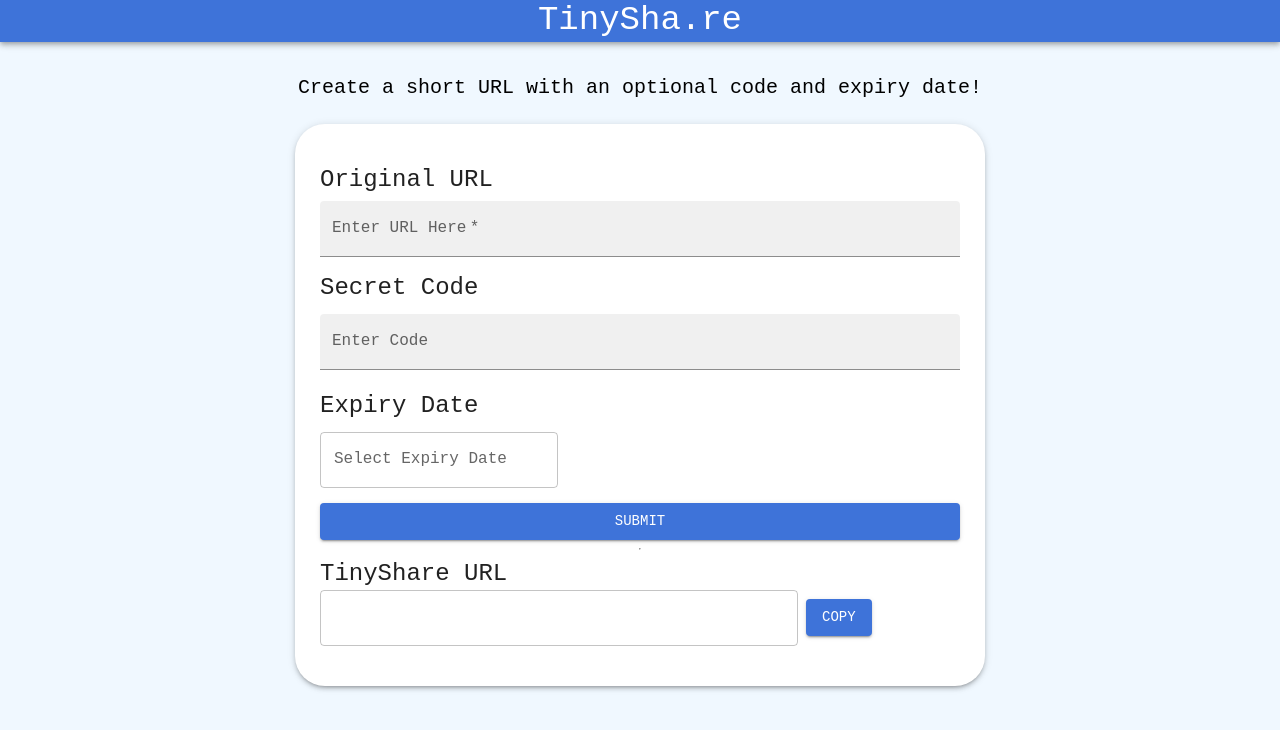
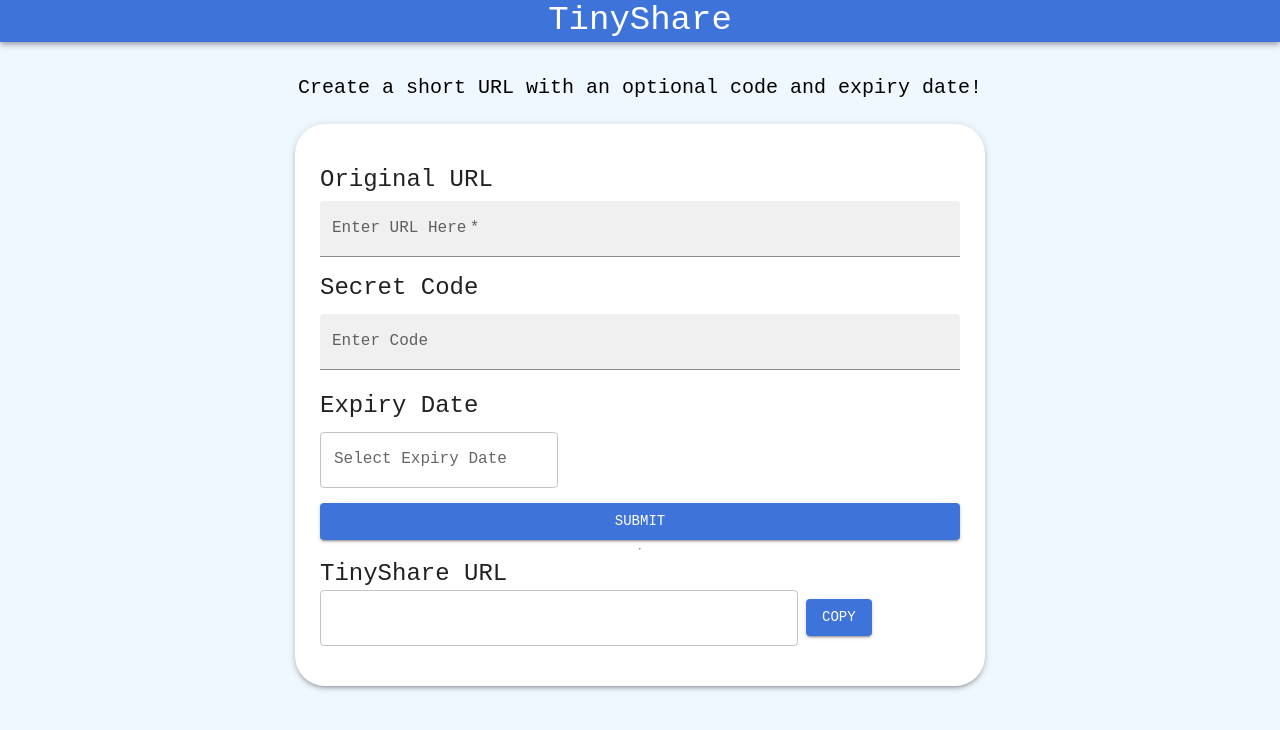
Before and after one commit to jsai28/tinyshare, a React (Create React App) app in the folder client/: page / in a window 1280 px wide. Shown: the top 730 px of the page. Built offline with nearby package versions, Linux system fonts and the light colour scheme.

Commit message:
link change and navbar title change

```diff
--- a/client/src/components/Menu/Menu.js
+++ b/client/src/components/Menu/Menu.js
@@ -7,7 +7,7 @@ import { DatePicker } from "@mui/x-date-pickers/DatePicker";
 
 import "./Menu.css";
 
-const baseURL = "https://tinyshare.onrender.com/";
+const baseURL = "https://tinyshare.onrender.com";
 
 function Menu() {
   const [originalURL, setOriginalURL] = useState("");
--- a/client/src/components/Navbar/Navbar.js
+++ b/client/src/components/Navbar/Navbar.js
@@ -4,7 +4,7 @@ import "./Navbar.css";
 function Navbar() {
   return (
     <AppBar position="static" sx={{ bgcolor: "#3e73d9", textAlign: "center" }}>
-      <Typography variant="h4">TinySha.re</Typography>
+      <Typography variant="h4">TinyShare</Typography>
     </AppBar>
   );
 }
```
